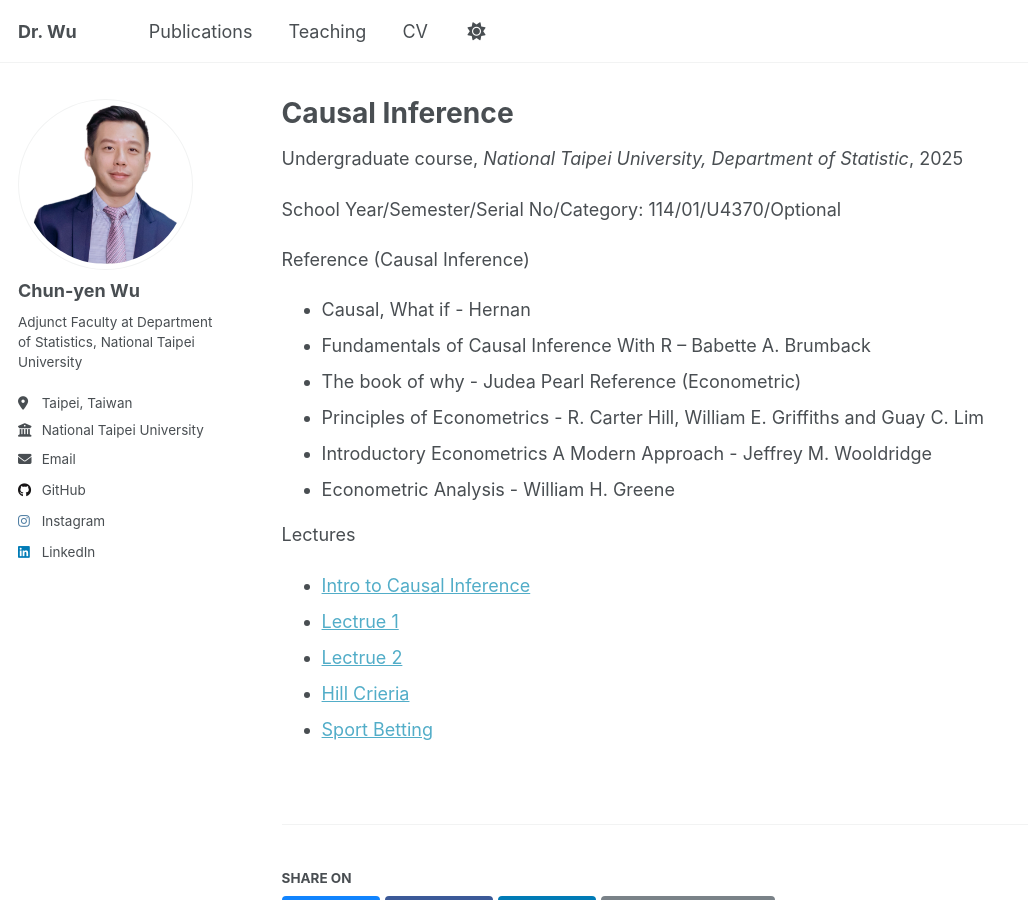
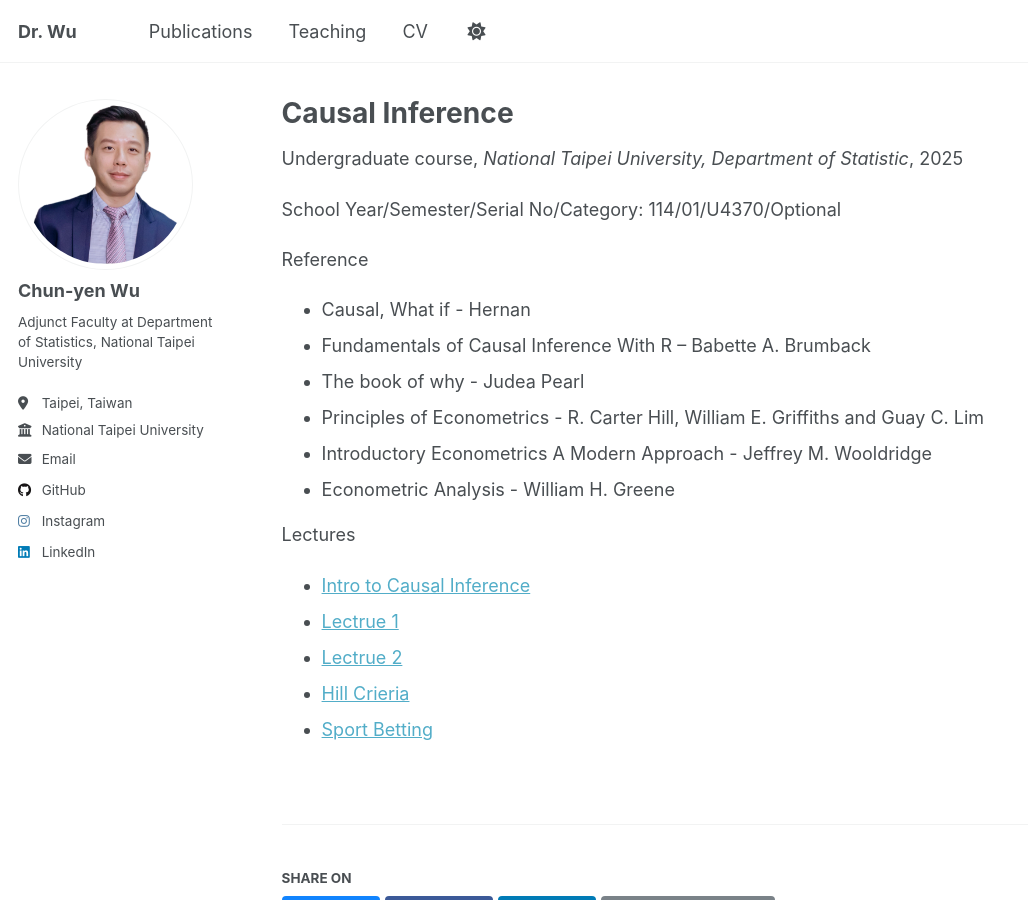
Before and after one commit to SashaWuNYCU/sashawunycu.github.io, a Jekyll site: the page built from _teaching/2025-1st-semester-teaching.md, in a window 1280 px wide and 900 px high. Shown: the whole window, without its empty margins (0-1028 px from the left). Built offline with Jekyll 4.4.1, drawn with Linux system fonts in a browser that asks for light colours; a script that is not in the unit is left out.

Commit message:
reference revised

```diff
--- a/_teaching/2025-1st-semester-teaching.md
+++ b/_teaching/2025-1st-semester-teaching.md
@@ -10,11 +10,10 @@ location: "New Taipei City, Taiwan"
 
 School Year/Semester/Serial No/Category: 114/01/U4370/Optional
 
-Reference (Causal Inference)
+Reference
 * Causal, What if - Hernan
 * Fundamentals of Causal Inference With R – Babette A. Brumback
 * The book of why - Judea Pearl
-Reference (Econometric)
 * Principles of Econometrics - R. Carter Hill, William E. Griffiths and Guay C. Lim
 * Introductory Econometrics A Modern Approach - Jeffrey M. Wooldridge
 * Econometric Analysis - William H. Greene
```
